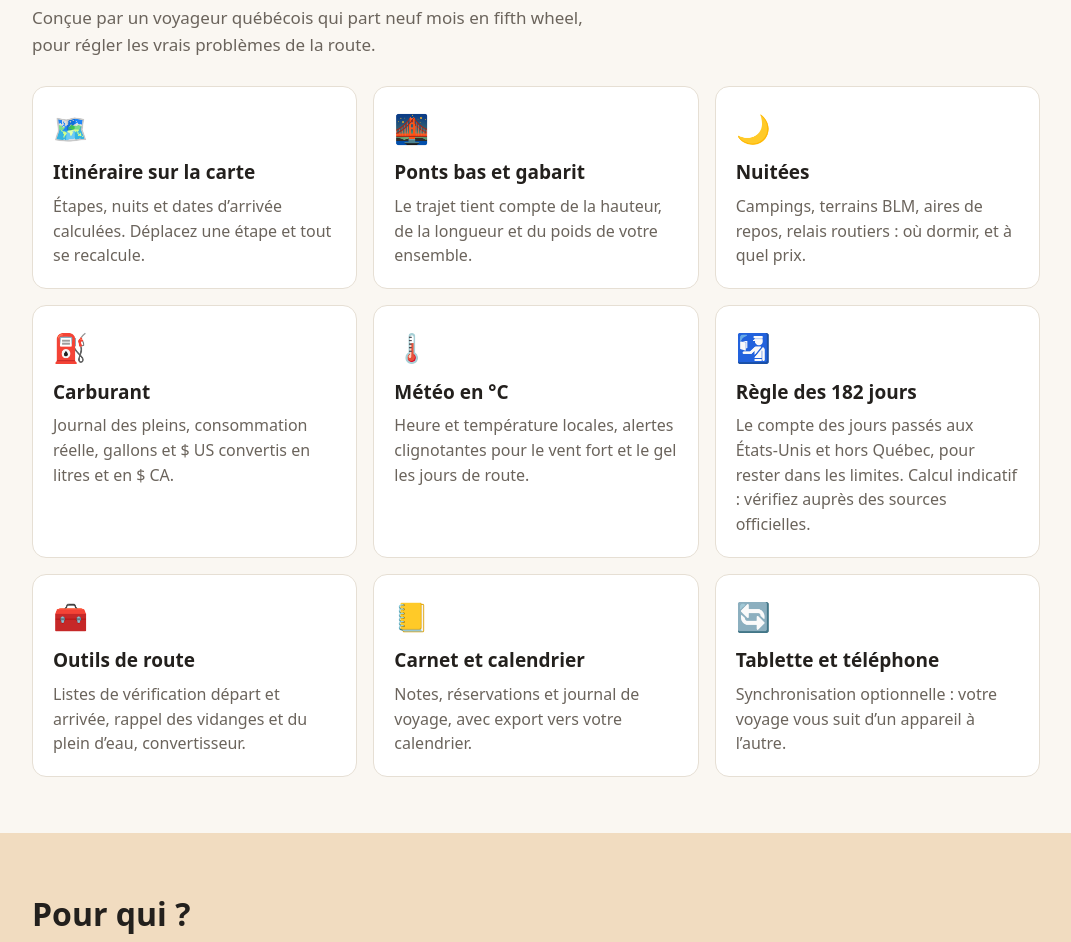
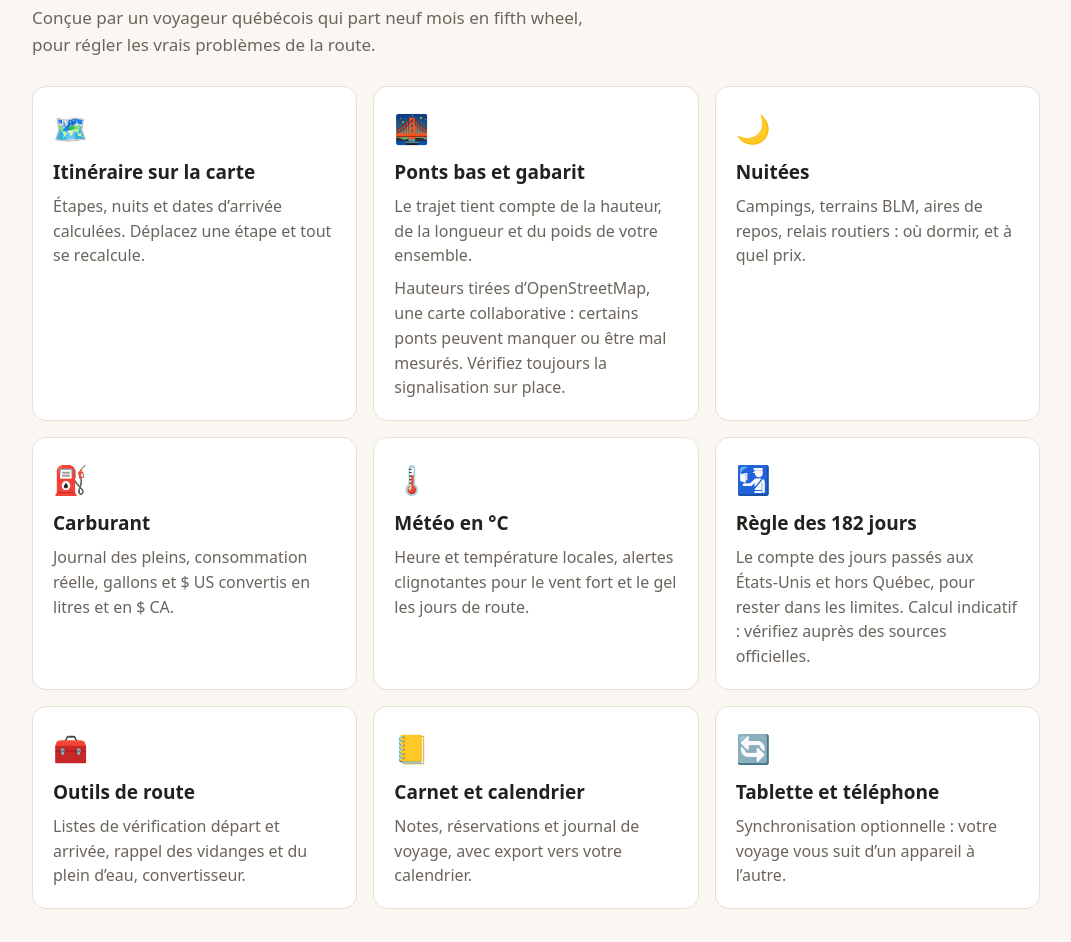
Before and after one commit to robo1493/caprouterv, a plain HTML site: page index.html in a window 1280 px wide. Shown: the part 676-1618 px from the top of the page, without its empty margins (104-1175 px from the left). Drawn offline with Linux system fonts and the light colour scheme.

Commit message:
Ponts bas : source OpenStreetMap et avertissement
Co-Authored-By: Claude Opus 5.5 <noreply@anthropic.com>

```diff
--- a/index.html
+++ b/index.html
@@ -85,7 +85,7 @@
     <p class="sub">Conçue par un voyageur québécois qui part neuf mois en fifth wheel, pour régler les vrais problèmes de la route.</p>
     <div class="grid">
       <div class="card"><div class="ic">🗺️</div><h3>Itinéraire sur la carte</h3><p>Étapes, nuits et dates d’arrivée calculées. Déplacez une étape et tout se recalcule.</p></div>
-      <div class="card"><div class="ic">🌉</div><h3>Ponts bas et gabarit</h3><p>Le trajet tient compte de la hauteur, de la longueur et du poids de votre ensemble.</p></div>
+      <div class="card"><div class="ic">🌉</div><h3>Ponts bas et gabarit</h3><p>Le trajet tient compte de la hauteur, de la longueur et du poids de votre ensemble.</p><p class="note" style="margin-top:8px;">Hauteurs tirées d’OpenStreetMap, une carte collaborative : certains ponts peuvent manquer ou être mal mesurés. Vérifiez toujours la signalisation sur place.</p></div>
       <div class="card"><div class="ic">🌙</div><h3>Nuitées</h3><p>Campings, terrains BLM, aires de repos, relais routiers : où dormir, et à quel prix.</p></div>
       <div class="card"><div class="ic">⛽</div><h3>Carburant</h3><p>Journal des pleins, consommation réelle, gallons et $ US convertis en litres et en $ CA.</p></div>
       <div class="card"><div class="ic">🌡️</div><h3>Météo en °C</h3><p>Heure et température locales, alertes clignotantes pour le vent fort et le gel les jours de route.</p></div>
```
